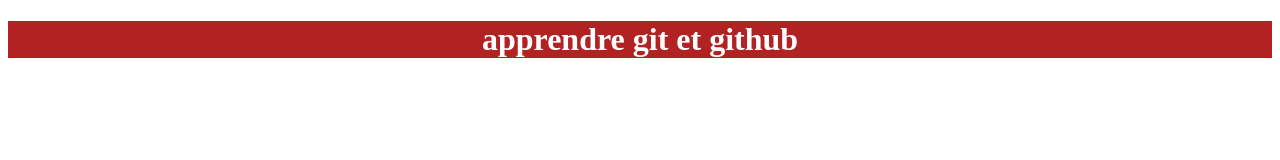
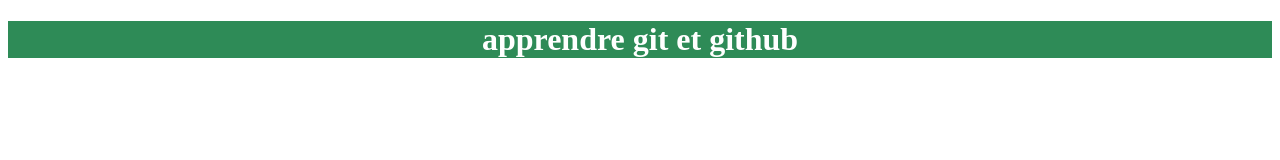
Before and after one commit to Elylague/Apprendre-git, a plain HTML site: page index.html in a window 1280 px wide. Drawn offline with Linux system fonts and the light colour scheme.

Commit message:
change backgroundColor

```diff
--- a/style.css
+++ b/style.css
@@ -1,5 +1,5 @@
 .titre{
-  background-color: firebrick;
+  background-color: seagreen;
   text-align: center;
   color:white;
 
```
